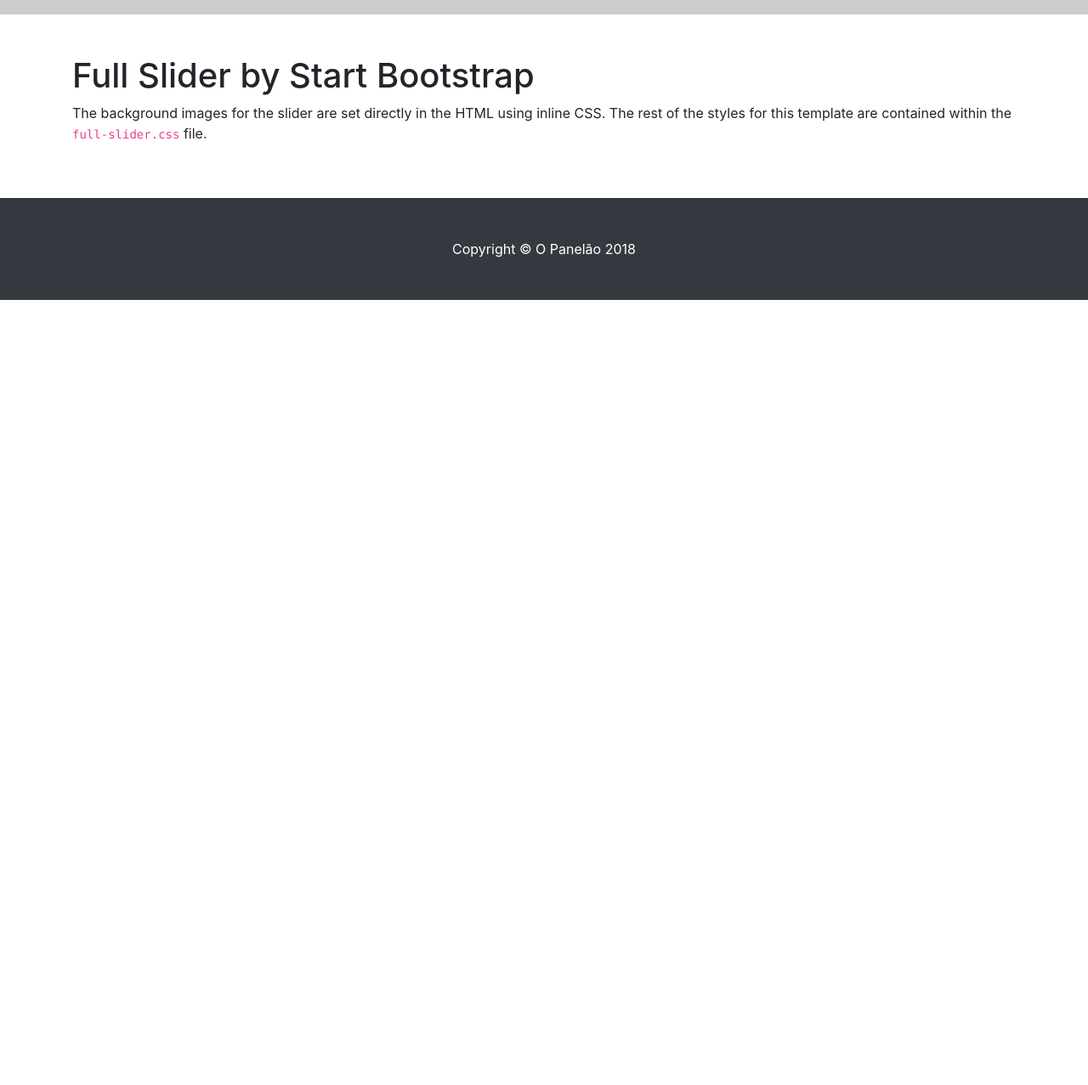
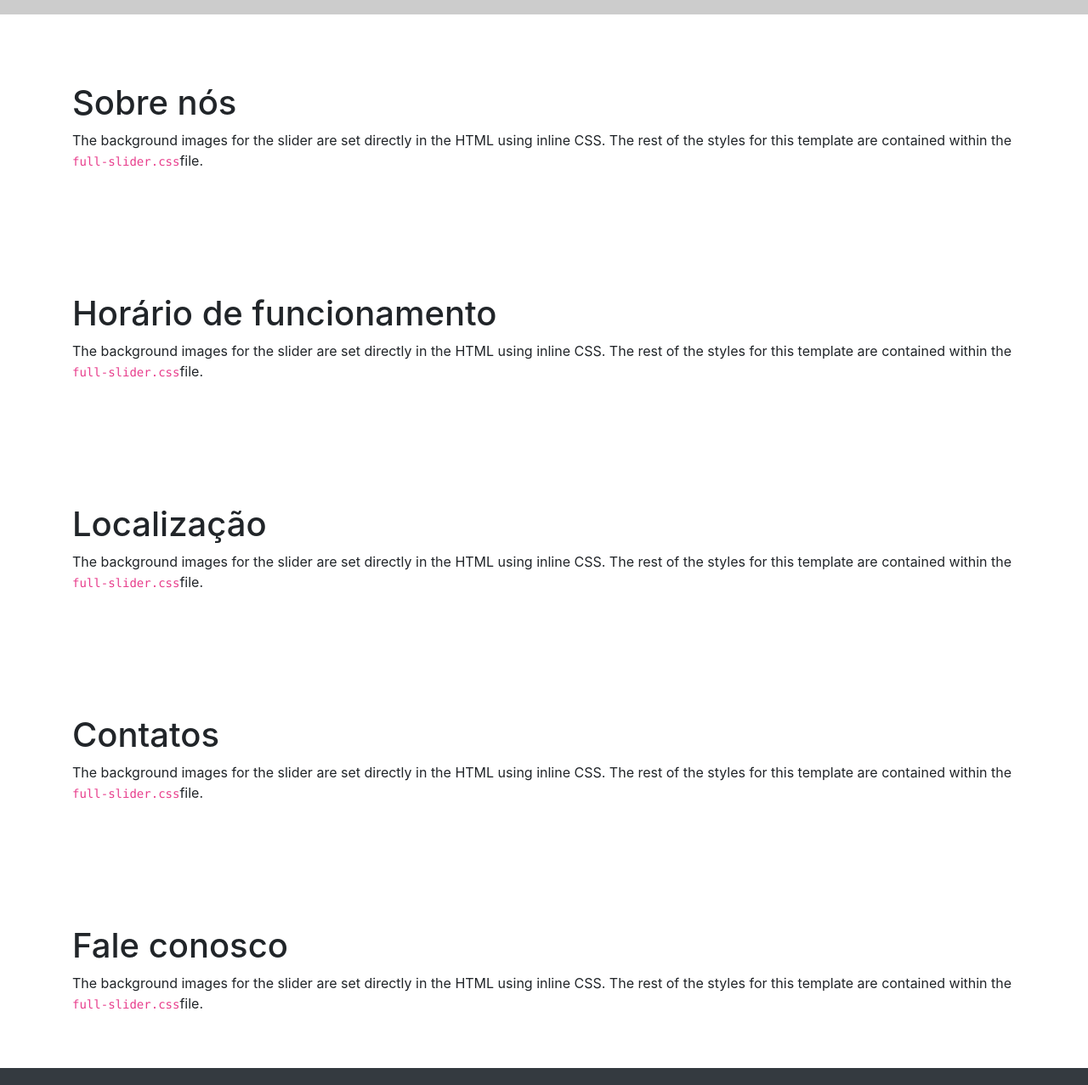
Before and after one commit to danielrcoura/panelao-site, a website: page index.html in a window 1280 px wide. Shown: the part 783-2060 px from the top of the page at 85% size. Before the commit the page ends 1136 px from the top, so only its background shows below. Drawn offline with Linux system fonts and the light colour scheme; placeholder pictures from the web are drawn by us.

Commit message:
Task02 - Created sections by id

```diff
--- a/css/full-slider.css
+++ b/css/full-slider.css
@@ -13,3 +13,7 @@
   -o-background-size: cover;
   background-size: cover;
 }
+
+section {
+  margin-top: 2rem;
+}
--- a/index.html
+++ b/index.html
@@ -47,7 +47,7 @@
               <a class="nav-link" href="#local">Localização</a>
             </li>
             <li class="nav-item">
-              <a class="nav-link" href="#contact">Contato</a>
+              <a class="nav-link" href="#contact">Contatos</a>
             </li>
             <li class="nav-item">
               <a class="nav-link" href="#contactUs">Fale conosco</a>
@@ -98,14 +98,49 @@
       </div>
     </header>
 
-    <!-- Page Content -->
-    <section class="py-5">
+    <!-- About -->
+    <section class="py-5" id="about">
       <div class="container">
-        <h1>Full Slider by Start Bootstrap</h1>
+        <h1>Sobre nós</h1>
         <p>The background images for the slider are set directly in the HTML using inline CSS. The rest of the styles for this template are contained within the
-          <code>full-slider.css</code>
-          file.</p>
+          <code>full-slider.css</code>file.</p>
       </div>
+    </section>
+
+    <!-- Operating Hours -->
+    <section class="py-5" id="operating">
+      <div class="container">
+        <h1>Horário de funcionamento</h1>
+        <p>The background images for the slider are set directly in the HTML using inline CSS. The rest of the styles for this template are contained within the
+          <code>full-slider.css</code>file.</p>
+      </div>
+    </section>
+
+    <!-- Local -->
+    <section class="py-5" id="local">
+        <div class="container">
+            <h1>Localização</h1>
+            <p>The background images for the slider are set directly in the HTML using inline CSS. The rest of the styles for this template are contained within the
+                <code>full-slider.css</code>file.</p>
+        </div>
+    </section>
+
+    <!-- Contact -->
+    <section class="py-5" id="contact">
+        <div class="container">
+            <h1>Contatos</h1>
+            <p>The background images for the slider are set directly in the HTML using inline CSS. The rest of the styles for this template are contained within the
+                <code>full-slider.css</code>file.</p>
+        </div>
+    </section>
+
+    <!-- Contact Us -->
+    <section class="py-5" id="contactUs">
+        <div class="container">
+            <h1>Fale conosco</h1>
+            <p>The background images for the slider are set directly in the HTML using inline CSS. The rest of the styles for this template are contained within the
+                <code>full-slider.css</code>file.</p>
+        </div>
     </section>
 
     <!-- Footer -->
```
